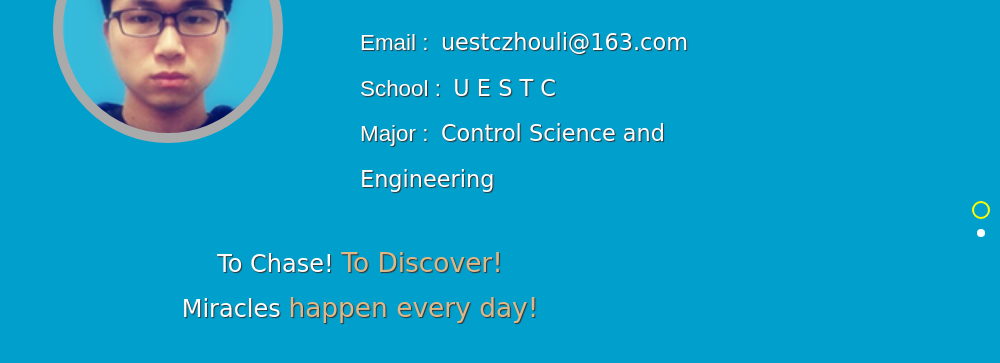
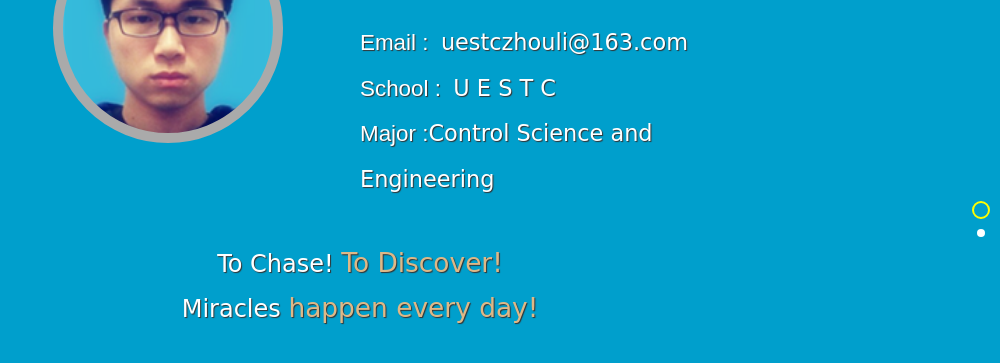
Before and after one commit to zhouliking/zlresume, a plain HTML site: page index.html in a window 1280 px wide. Shown: the part 199-562 px from the top of the page, without its empty margins (280-1280 px from the left). Drawn offline with Linux system fonts and the light colour scheme.

Commit message:
Update index.html

```diff
--- a/index.html
+++ b/index.html
@@ -15,7 +15,7 @@
 				<!--<p>QQ :&nbsp;&nbsp;<span>545289437</span></p>-->
 				<p>Email :&nbsp;&nbsp;<span>uestczhouli@163.com</span></p>
 				<p>School :&nbsp;&nbsp;<span>U&nbsp;E&nbsp;S&nbsp;T&nbsp;C</span></p>
-				<p>Major :&nbsp;&nbsp;<span>Control Science and Engineering</span></p>
+				<p>Major :<span>Control Science and Engineering</span></p>
 
 			</div>
 			<div class="des">
```
